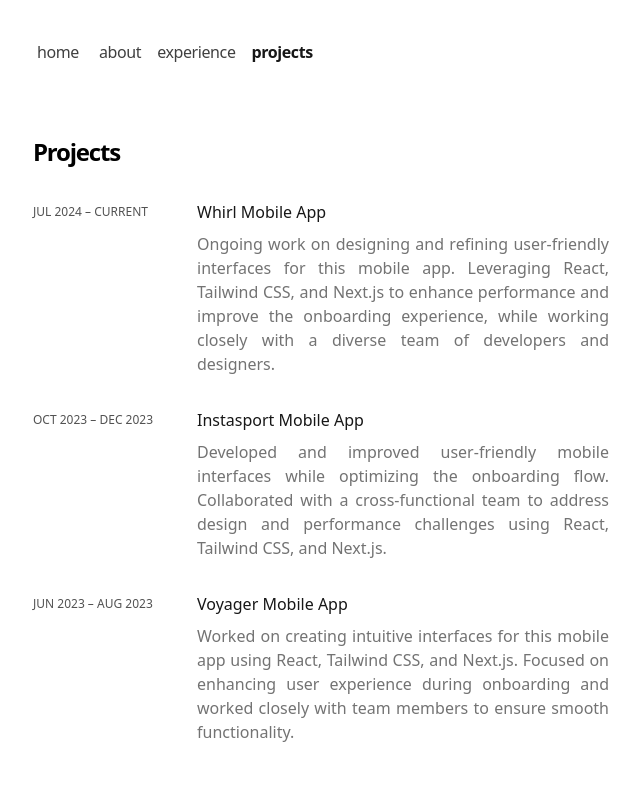
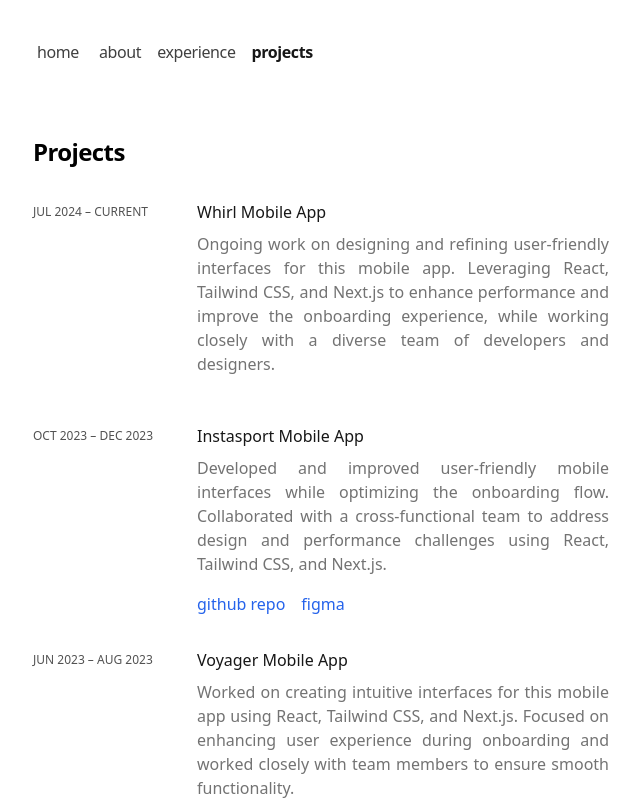
Before and after one commit to andrewliu26/portfolio, a Next.js app: page /projects in a window 1280 px wide. Shown: the top 800 px of the page, without its empty margins (319-959 px from the left). Built offline with nearby package versions, Linux system fonts and the light colour scheme.

Commit message:
added personal section + links to projects

```diff
--- a/app/components/items.tsx
+++ b/app/components/items.tsx
@@ -1,4 +1,3 @@
-import Link from 'next/link'
 import { formatDate } from '@/app/utils'
 
 interface Item {
@@ -6,16 +5,36 @@ interface Item {
     title: string
     startDate: string
     endDate?: string
-    link: string
     current?: boolean
     employer?: string
-    location?: string
     description: string
+    github_link?: string
+    figma_link?: string
+    web_link?: string
 }
 
 interface ItemListProps {
     items: Item[]
 }
+
+{/*
+function ArrowIcon() {
+    return (
+        <svg
+            width="12"
+            height="12"
+            viewBox="0 0 12 12"
+            fill="none"
+            xmlns="http://www.w3.org/2000/svg"
+        >
+            <path
+                d="M2.07102 11.3494L0.963068 10.2415L9.2017 1.98864H2.83807L2.85227 0.454545H11.8438V9.46023H10.2955L10.3097 3.09659L2.07102 11.3494Z"
+                fill="currentColor"
+            />
+        </svg>
+    )
+}
+*/}
 
 export function ItemList({ items }: ItemListProps) {
     return (
@@ -28,35 +47,55 @@ export function ItemList({ items }: ItemListProps) {
                     return 1
                 })
                 .map((item: Item) => (
-                    <Link
-                        key={item.id}
-                        className="flex flex-col space-y-1 mb-8"
-                        href={item.link}
-                    >
+                    <div key={item.id} className="flex flex-col space-y-1 mb-8 rounded-lg hover:scale-[102%] transition-all">
                         <div className="w-full flex flex-col md:flex-row">
                             <p className="font-medium text-neutral-600 dark:text-neutral-400 leading-6 text-xs tabular-nums"
                                style={{ minWidth: '140px' }}>
                                 {formatDate(item.startDate)} – {item.current ? "CURRENT" : formatDate(item.endDate!)}
                             </p>
                             <div className="flex-1 md:pl-6">
-                                <div className="mb-2">
-                                    <p className="font-medium text-neutral-900 dark:text-neutral-100 leading-6">
-                                        {item.title}
-                                    </p>
-                                    {
-                                        item.employer ?
-                                            <p className="text-neutral-900 dark:text-neutral-100">
-                                                {item.employer} {item.location ? " • " + item.location : ""}
-                                            </p>
-                                            : null
-                                    }
-                                </div>
+                                <p className="font-medium text-neutral-900 dark:text-neutral-100 leading-6 mb-2">
+                                    {item.title} {item.employer ? " • " + item.employer : ""}
+                                </p>
                                 <p className="text-neutral-500 dark:text-neutral-300 text-justify">
                                     {item.description}
                                 </p>
+                                {/* Render links below the description */}
+                                <div className="flex space-x-4 mt-4">
+                                    {item.github_link && (
+                                        <a
+                                            href={item.github_link}
+                                            target="_blank"
+                                            rel="noopener noreferrer"
+                                            className="text-blue-600 hover:text-blue-700"
+                                        >
+                                            github repo
+                                        </a>
+                                    )}
+                                    {item.figma_link && (
+                                        <a
+                                            href={item.figma_link}
+                                            target="_blank"
+                                            rel="noopener noreferrer"
+                                            className="text-blue-600 hover:text-blue-700"
+                                        >
+                                            figma
+                                        </a>
+                                    )}
+                                    {item.web_link && (
+                                        <a
+                                            href={item.web_link}
+                                            target="_blank"
+                                            rel="noopener noreferrer"
+                                            className="text-blue-600 hover:text-blue-700"
+                                        >
+                                            more
+                                        </a>
+                                    )}
+                                </div>
                             </div>
                         </div>
-                    </Link>
+                    </div>
                 ))}
         </div>
     )
--- a/app/experience/page.tsx
+++ b/app/experience/page.tsx
@@ -9,7 +9,6 @@ const experience = [
         link: '/',
         current: false,
         employer: 'BU Spark!',
-        location: 'Boston, MA',
         description: 'Developed the mobile interface of the CoSphere app using React Native with TypeScript, optimizing the development process and collaborating with cross-functional teams to streamline workflows and ensure timely task completion.'
     },
 ]
@@ -17,7 +16,7 @@ const experience = [
 export default function ExperiencePage() {
     return (
         <section>
-            <h1 className="mb-8 text-2xl font-semibold tracking-tighter">
+            <h1 className="mb-8 text-2xl font-semibold tracking-tight">
                 Work Experience
             </h1>
             <div className="my-8">
--- a/app/page.tsx
+++ b/app/page.tsx
@@ -7,12 +7,9 @@ export default function Page() {
   return (
       <section>
           <div className="flex flex-row justify-start">
-              <h1 className="mb-4 text-2xl font-semibold tracking-tighter">
+              <h1 className="mb-4 text-2xl font-semibold tracking-tight">
                   Andrew Liu
               </h1>
-              {/*
-
-              */}
           </div>
           <div className={"mb-4"}>
               <Typewriter
@@ -26,7 +23,7 @@ export default function Page() {
           </div>
           <p className="mb-4 text-neutral-600 dark:text-neutral-300 text-justify">
               {`I’m a student and frontend developer with a focus on building efficient
-          and visually appealing web applications. I’ve worked with technologies like
+          and visually appealing web and mobile applications. I’ve worked with technologies like
           Next.js, Tailwind CSS, and React Native on projects ranging from multi-step
           onboarding processes to interactive portfolios. I’m skilled in organizing code,
           optimizing components, and creating seamless user interfaces. I’m always eager
--- a/app/projects/page.tsx
+++ b/app/projects/page.tsx
@@ -8,7 +8,9 @@ const projects = [
         endDate: '2023-08-01',
         link: '/',
         current: false,
-        description: 'Worked on creating intuitive interfaces for this mobile app using React, Tailwind CSS, and Next.js. Focused on enhancing user experience during onboarding and worked closely with team members to ensure smooth functionality.'
+        description: 'Worked on creating intuitive interfaces for this mobile app using React, Tailwind CSS, and Next.js. Focused on enhancing user experience during onboarding and worked closely with team members to ensure smooth functionality.',
+        github_link: 'https://github.com/andrewliu26/Voyager',
+        figma_link: 'https://www.figma.com/design/rKVSw2WUCjljTbcPHD2WTN/Voyager-UI?m=auto&t=mS2Pmk1CErHoEg6z-6',
     },
     {
         id: '2',
@@ -17,7 +19,9 @@ const projects = [
         endDate: '2023-12-01',
         link: '/',
         current: false,
-        description: 'Developed and improved user-friendly mobile interfaces while optimizing the onboarding flow. Collaborated with a cross-functional team to address design and performance challenges using React, Tailwind CSS, and Next.js.'
+        description: 'Developed and improved user-friendly mobile interfaces while optimizing the onboarding flow. Collaborated with a cross-functional team to address design and performance challenges using React, Tailwind CSS, and Next.js.',
+        github_link: 'https://github.com/mustafataibah/InstaSport',
+        figma_link: 'https://www.figma.com/design/HALIHpPKsoZahVtXkxJn14/InstaSportLoFi',
     },
     {
         id: '3',
@@ -25,14 +29,15 @@ const projects = [
         startDate: '2024-07-01',
         link: '/',
         current: true,
-        description: 'Ongoing work on designing and refining user-friendly interfaces for this mobile app. Leveraging React, Tailwind CSS, and Next.js to enhance performance and improve the onboarding experience, while working closely with a diverse team of developers and designers.'
+        description: 'Ongoing work on designing and refining user-friendly interfaces for this mobile app. Leveraging React, Tailwind CSS, and Next.js to enhance performance and improve the onboarding experience, while working closely with a diverse team of developers and designers.',
+
     },
 ]
 
 export default function ProjectsPage() {
     return (
         <section>
-            <h1 className="mb-8 text-2xl font-semibold tracking-tighter">
+            <h1 className="mb-8 text-2xl font-semibold tracking-tight">
                 Projects
             </h1>
             <div className="my-8">
```
Also changed, not shown: app/about/page.tsx (+25 -16 lines).
